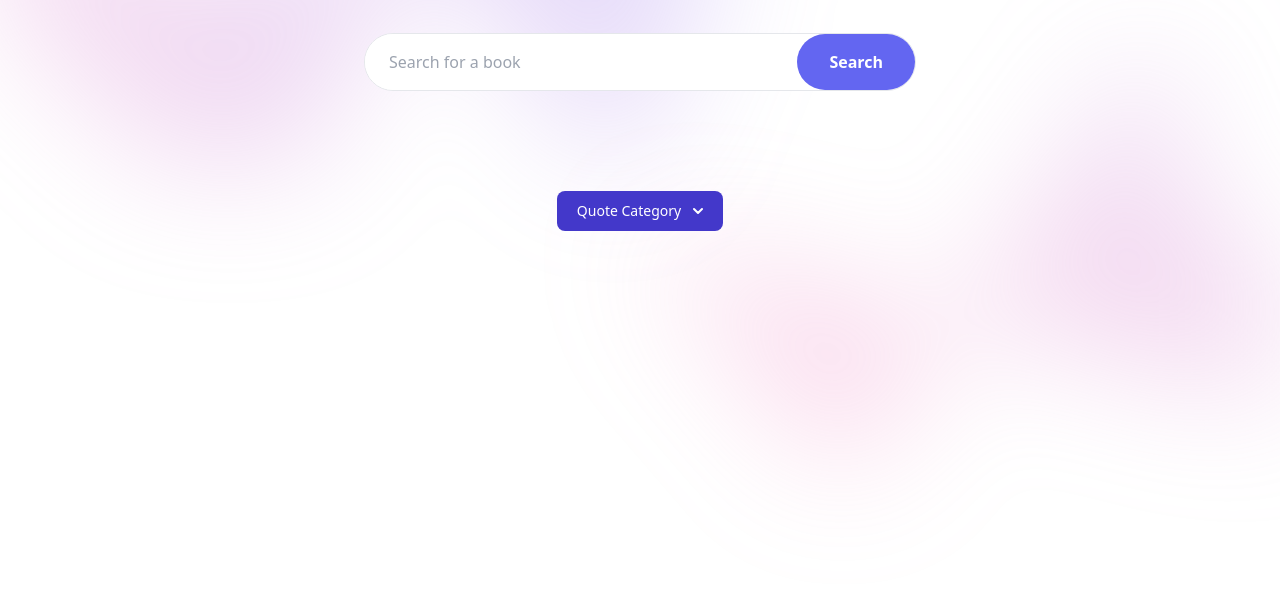
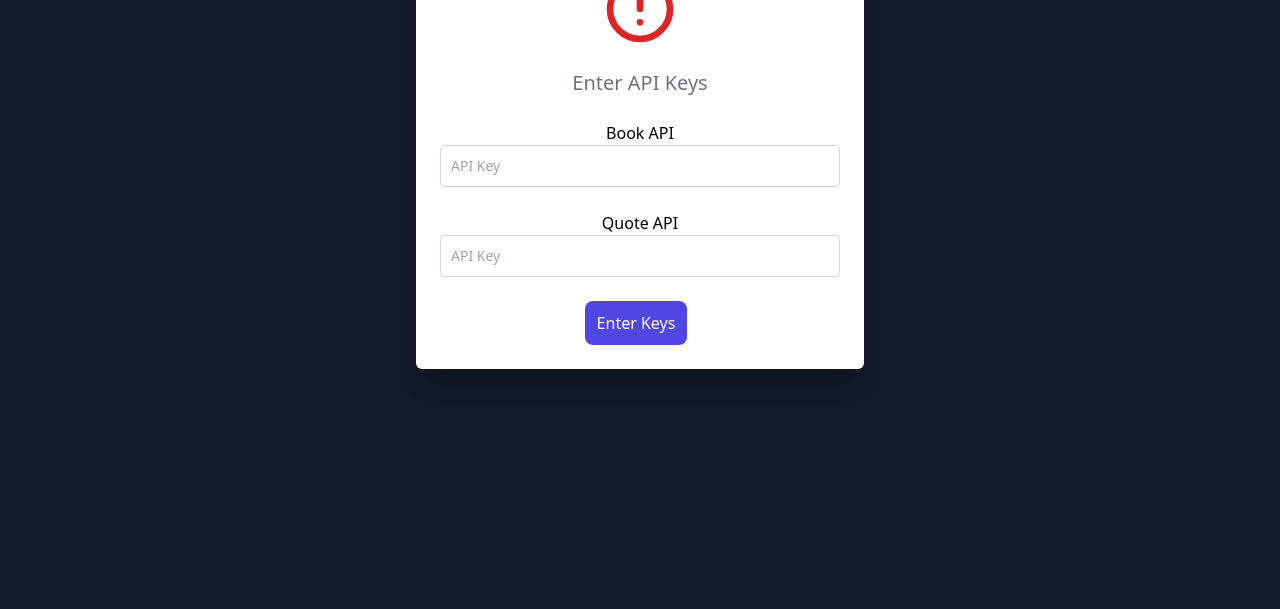
Before and after one commit to johnwgomez/book_finder, a plain HTML site: page index.html in a window 1280 px wide. Shown: the part 191-800 px from the top of the page. Drawn offline with nearby package versions, Linux system fonts and the light colour scheme.

Commit message:
implemented modal

```diff
--- a/index.html
+++ b/index.html
@@ -7,6 +7,33 @@
     <title>Book Finder</title>
   </head>
   <body>
+
+      <div id="modelConfirm"  class="absolute visible z-50 inset-0 bg-gray-900 overflow-y-auto h-full w-full px-4 fixed pin">
+        <div class="relative top-40 mx-auto shadow-xl rounded-md bg-white max-w-md">
+            <div class="p-6 pt-0 text-center">
+                <svg class="w-20 h-20 text-red-600 mx-auto" fill="none" stroke="currentColor" viewBox="0 0 24 24"
+                    xmlns="http://www.w3.org/2000/svg">
+                    <path stroke-linecap="round" stroke-linejoin="round" stroke-width="2"
+                        d="M12 8v4m0 4h.01M21 12a9 9 0 11-18 0 9 9 0 0118 0z"></path>
+                </svg>
+                <h3 class="text-xl font-normal text-gray-500 mt-5 mb-6">Enter API Keys</h3>
+                <div class="mb-6">
+                <label class="mx-2 block">Book API</label>
+                <input type="text" class="block w-full  text-sm p-2.5 text-gray-900 border border-gray-300 rounded" id="bookApi" placeholder="API Key"></input>
+              </div>
+              <div class=" mb-6 ">
+                <label class="mx-2 block">Quote API</label>
+                <input type="text" id="quoteApi" class='block w-full p-2.5 text-gray-900 border border-gray-300 rounded text-sm'placeholder="API Key"></input>
+              </div>
+
+                <button id="submitKey"
+                    class="text-white bg-indigo-600 hover:bg-indigo-800 focus:ring-4 focus:ring-indigo-300 font-medium rounded-lg text-base inline-flex items-center px-3 py-2.5 text-center mr-2">
+                    Enter Keys
+              </button>
+            </div>
+        </div>
+      </div>
+
     <div class="relative isolate px-6 pt-14 lg:px-8">
       <div
         class="absolute inset-x-0 -top-40 -z-10 transform-gpu overflow-hidden blur-3xl sm:-top-80"
@@ -35,11 +62,14 @@
             );
           "
         ></div>
+
       </div>
-      <div class="text-center p-12">
+
+      <div class="text-center p-12" id="indexPage">
         <h1 class="text-4xl font-bold tracking-tight text-gray-900 sm:text-6xl">
           Welcome to Book Finder!
         </h1>
+
 
         <div class="flex-col justify-center">
           <div class="relative p-12 w-full sm:max-w-2xl sm:mx-auto">
@@ -181,6 +211,7 @@
         ></div>
       </div>
     </div>
+
     <script src="landing.js"></script>
   </body>
 </html>
--- a/landing.js
+++ b/landing.js
@@ -1,7 +1,8 @@
 //code for the landing page and quote picker
 
-const BookApi = "AIzaSyAF346xBtlIrylYJvEP8dIP_L4581GQkOY";
-const quoteApi = "ZdLWT6DldrWkI5DPZO9Dbw==XN3uwMFhiiv2ZNHy";
+const modalForm = document.getElementById('modelConfirm');
+const BookApi = document.getElementById('bookApi')
+const quoteApi = document.getElementById('quoteApi')
 const quoteGenerator = "https://api.api-ninjas.com/v1/quotes?category=";
 const bookSearch = "https://www.googleapis.com/books/v1/volumes?q=intitle:";
 const searchInput = document.getElementById("searchInput");
@@ -9,12 +10,33 @@ const dropDownMenuButton = document.getElementById("dropdownDefaultButton");
 const dropDownMenu = document.getElementById("dropdown");
 const quoteCategories = document.querySelectorAll("a");
 const quoteDiv = document.getElementById("quote");
+const indexPage = document.getElementById('indexPage');
+const originalIndex = document.getElementById('indexPage').innerHTML;
+const submitKey = document.getElementById('submitKey');
+
+setTimeout(function(){
+  modalForm.className = 'visible'
+  if(modalForm.className = 'visible'){
+    modalForm.className ='absolute visible z-50 inset-0 bg-gray-900 overflow-y-auto h-full w-full px-4 fixed pin'
+  }
+}, 100)
+
+submitKey.addEventListener('click', function(){
+
+  modalForm.className='hidden'
+
+
+
+})
+
+
+
 
 document.addEventListener("submit", function (event) {
   //gets api information about the book searched
   //can add dropdown menu to search the parameter after the q= to search by author, title, etc
   event.preventDefault();
-  fetch(`${bookSearch}${searchInput.value}&key=${BookApi}`)
+  fetch(`${bookSearch}${searchInput.value}&key=${BookApi.value}`)
     .then((response) => response.json())
     .then((data) => {
         //getting saved books from local storage
@@ -46,6 +68,8 @@ document.addEventListener("submit", function (event) {
     });
 });
 
+
+
 dropDownMenuButton.addEventListener("click", function () {
   if (dropDownMenu.className === "visible") {
     dropDownMenu.className = "hidden";
@@ -61,7 +85,7 @@ quoteCategories.forEach((category) => {
     fetch(fullURL, {
       method: "GET",
       headers: {
-        "X-Api-Key": quoteApi,
+        "X-Api-Key": quoteApi.value,
         "Content-Type": "application/json",
       },
     })
```
